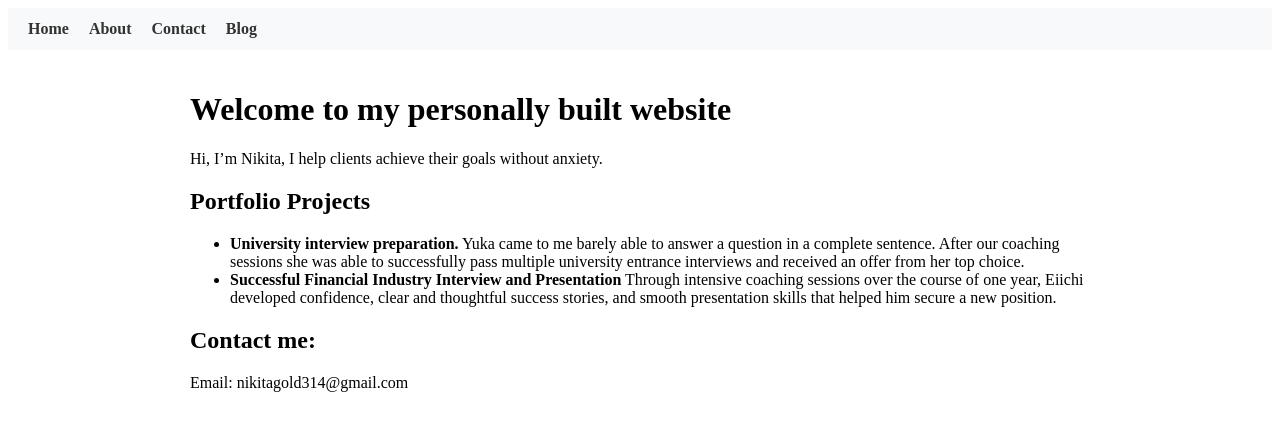
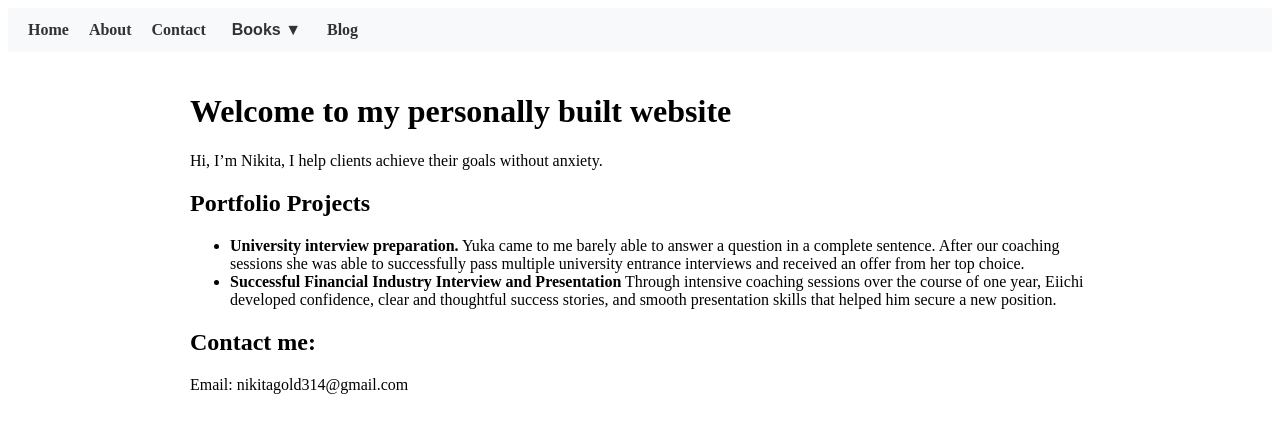
Before and after one commit to gnikita314/gnikita14.github.io, a Jekyll site: the page built from index.md, in a window 1280 px wide. Shown: the top 433 px of the page. Built offline with Jekyll 4.4.1, drawn with Linux system fonts in a browser that asks for light colours.

Commit message:
Add dropdown menu for books in header
Added a dropdown menu for Books and Kids Books.

```diff
--- a/_includes/header.html
+++ b/_includes/header.html
@@ -6,9 +6,22 @@
 
     <a href="/contact/" class="nav-link">Contact</a>
 
+
+    <!-- Dropdown Menu -->
+    <div class="dropdown">
+      <button class="dropbtn">Books &#9660;</button>
+      <div class="dropdown-content">
+        <a href="/books/">Books</a>
+        <a href="/kidsbooks">Kids Books</a>
+      </div>
+    </div>
+
+
     <a href="/blog/" class="nav-link">Blog</a>
   </nav>
 </header>
+
+
 
 
 <style>
```
